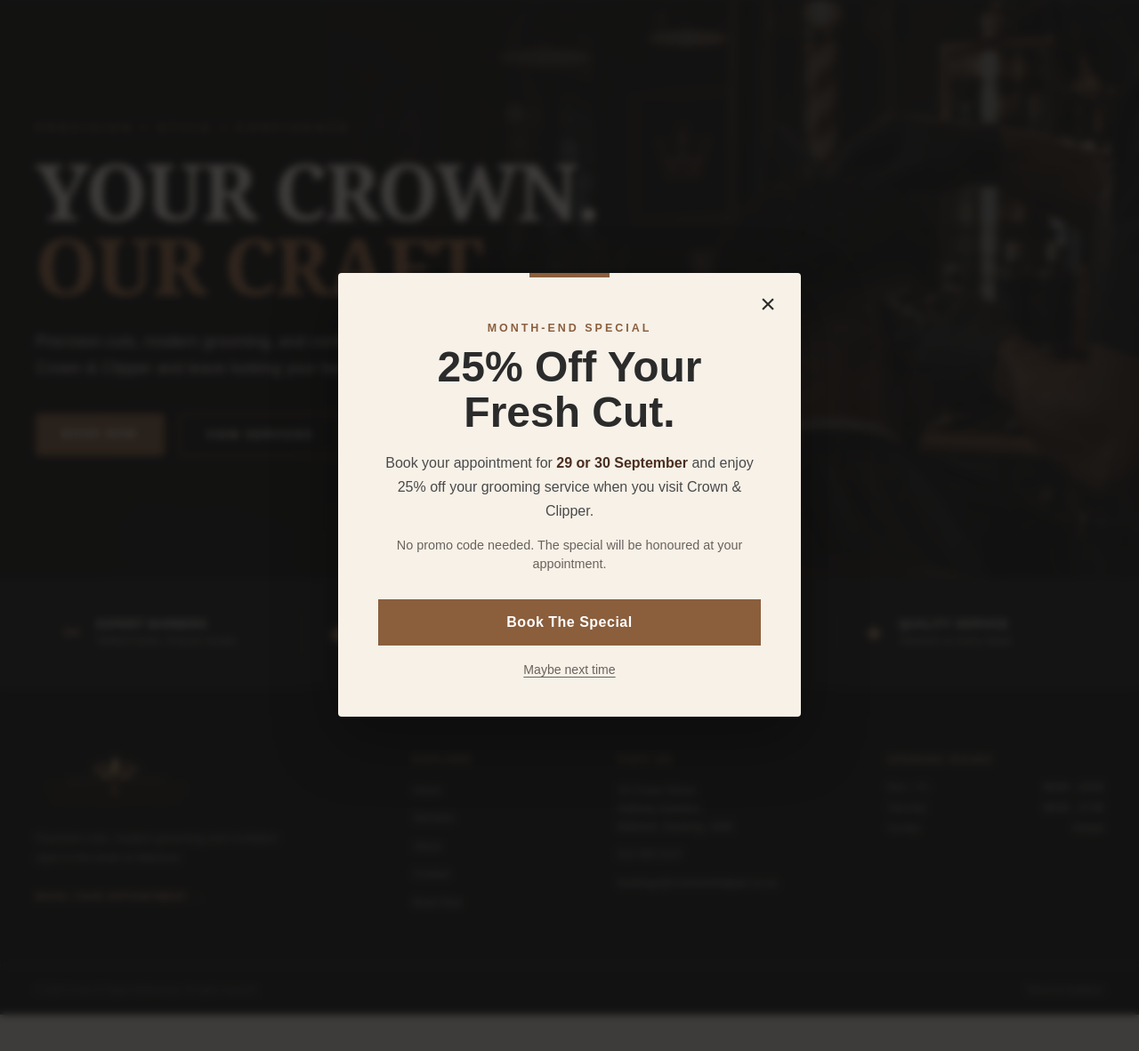
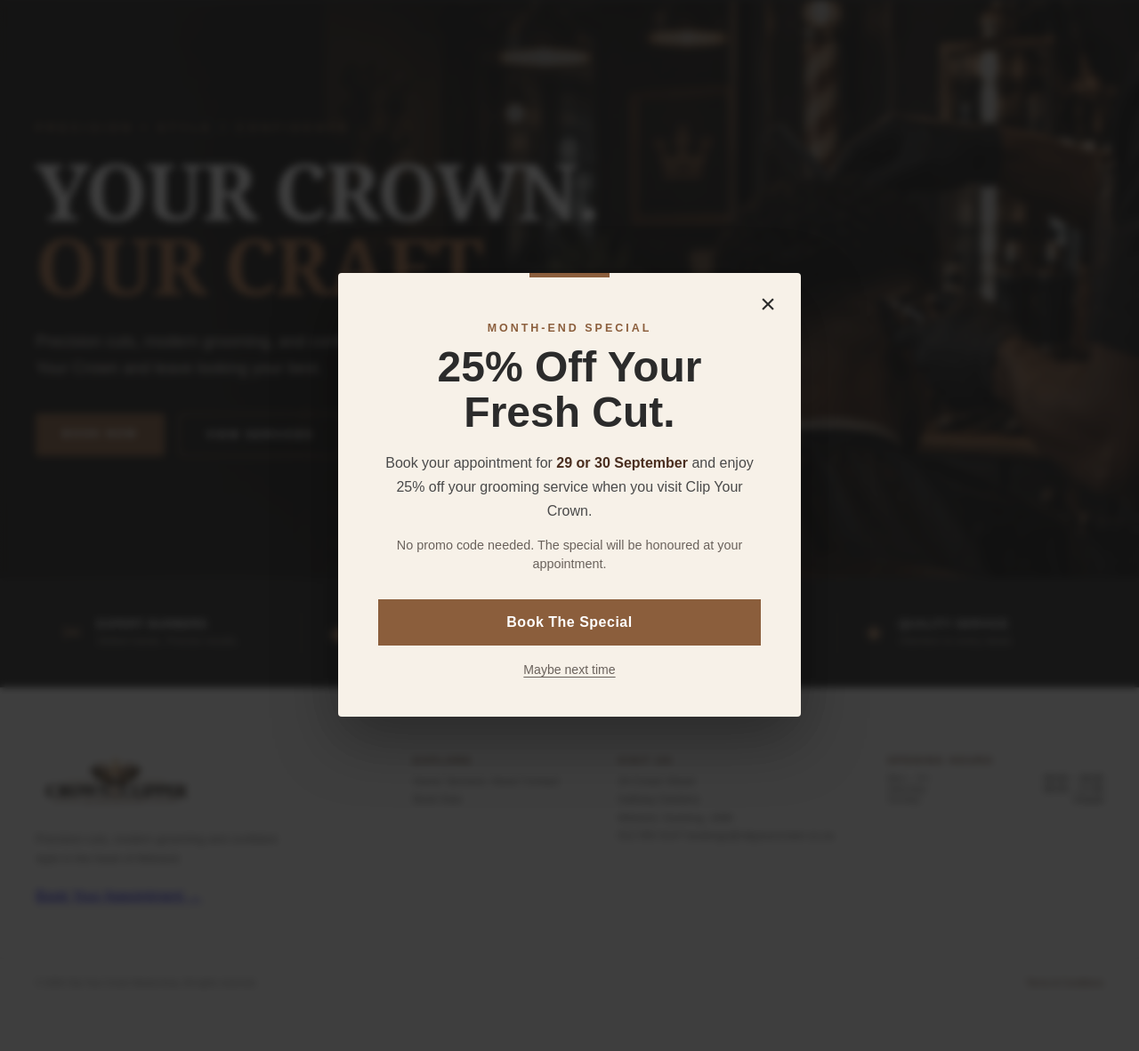
Before and after one commit to LSebetha/crown-and-clipper, a Flask app: page / in a window 1280 px wide. Shown: the part 88-1270 px from the top of the page at 89% size. Run offline with Flask 3, Linux system fonts and the light colour scheme; some libraries are stand-ins or nearby versions.

Commit message:
Update website branding and theme

```diff
--- a/app.py
+++ b/app.py
@@ -106,7 +106,7 @@
         return jsonify({
             "success": False,
             "message":
-                "Crown & Clipper is closed on Sundays. "
+                "Clip Your Crown is closed on Sundays. "
                 "Please choose another date."
         }), 400
 
--- a/styles/css/style.css
+++ b/styles/css/style.css
@@ -9,15 +9,16 @@
 }
 
 :root {
-    --charcoal: #2b2b2b;
-    --charcoal-dark: #181818;
-
-    --cream: #f7f1e8;
-    --brown: #8b5e3c;
-    --dark-brown: #4a2e1f;
-
-    --white: #ffffff;
-    --muted: #b8b0a6;
+    --charcoal: #333333;
+    --charcoal-dark: #242424;
+
+    --cream: #FFFFFF;
+    --brown: #8B5E3C;
+    --dark-brown: #65432E;
+    --sand: #E8D8C8;
+
+    --white: #FFFFFF;
+    --muted: #6B6B6B;
 }
 
 html {
@@ -138,7 +139,6 @@
 
 .hero {
     min-height: 650px;
-
     position: relative;
 
     display: flex;
@@ -147,9 +147,9 @@
     background:
         linear-gradient(
             90deg,
-            rgba(15, 12, 10, 0.97) 0%,
-            rgba(15, 12, 10, 0.88) 42%,
-            rgba(15, 12, 10, 0.35) 100%
+            rgba(25, 25, 25, 0.72) 0%,
+            rgba(25, 25, 25, 0.48) 42%,
+            rgba(25, 25, 25, 0.12) 100%
         ),
         url("../images/hero.png");
 
@@ -235,11 +235,11 @@
 
 .btn-primary {
     background-color: var(--brown);
-    color: white;
+    color: #FFFFFF;
 }
 
 .btn-primary:hover {
-    background-color: #a06d47;
+    background-color: var(--dark-brown);
     transform: translateY(-2px);
 }
 
@@ -349,9 +349,15 @@
         padding: 8px 0;
     }
 
-    .book-nav {
-        text-align: center;
-    }
+   .book-nav {
+    background-color: var(--brown);
+
+    padding: 13px 23px;
+    border-radius: 4px;
+
+    text-transform: uppercase;
+    letter-spacing: 1px;
+}
 
 
     /* HERO */
@@ -458,11 +464,10 @@
 
 
 .section-label {
-    color: #c49368;
+    color: var(--brown);
 
     font-size: 11px;
     font-weight: bold;
-
     letter-spacing: 4px;
 }
 
@@ -1729,9 +1734,10 @@
 ================================ */
 
 .site-footer {
-    background-color: #11100f;
-
-    color: var(--cream);
+    background-color: #FFFFFF;
+    color: var(--charcoal-dark);
+
+    border-top: 1px solid #E5E5E5;
 }
 
 
@@ -1758,56 +1764,27 @@
 
 .footer-brand > p {
     max-width: 300px;
-
     margin-bottom: 22px;
 
-    color: #8f8881;
+    color: #666666;
 
     font-size: 13px;
     line-height: 1.7;
 }
 
-
-.footer-book {
-    color: #c49368;
-
-    font-size: 11px;
-    font-weight: bold;
-
-    letter-spacing: 1px;
-
-    text-decoration: none;
-    text-transform: uppercase;
-}
-
-
-.footer-column {
-    display: flex;
-
-    flex-direction: column;
-
-    align-items: flex-start;
-
-    gap: 11px;
-}
-
-
 .footer-column h3 {
     margin-bottom: 8px;
 
-    color: #c49368;
+    color: var(--dark-brown);
 
     font-size: 11px;
-
     letter-spacing: 2px;
-
     text-transform: uppercase;
 }
-
 
 .footer-column a,
 .footer-column p {
-    color: #9d9690;
+    color: #666666;
 
     font-size: 12px;
     line-height: 1.7;
@@ -1815,50 +1792,38 @@
     text-decoration: none;
 }
 
-
 .footer-column a:hover {
-    color: var(--cream);
-}
-
+    color: var(--brown);
+}
 
 .footer-hours {
     width: 100%;
 
     display: flex;
-
     justify-content: space-between;
 
     gap: 15px;
 
-    color: #9d9690;
-
+    color: #666666;
     font-size: 11px;
 }
 
-
 .footer-hours strong {
-    color: #c6beb6;
-
+    color: var(--charcoal-dark);
     font-weight: normal;
 }
-
 
 .footer-social {
     display: flex;
-
     gap: 15px;
 
     margin-top: 12px;
 
-    color: #c49368;
-
+    color: var(--brown);
     font-size: 10px;
-
     letter-spacing: 1px;
-
     text-transform: uppercase;
 }
-
 
 .footer-bottom {
     max-width: 1300px;
@@ -1867,28 +1832,23 @@
     padding: 22px 40px;
 
     display: flex;
-
     justify-content: space-between;
 
     gap: 20px;
 
-    border-top: 1px solid #2c2926;
-
-    color: #68625d;
-
+    border-top: 1px solid #E5E5E5;
+
+    color: #777777;
     font-size: 10px;
 }
 
-
 .footer-bottom a {
-    color: #8f8881;
-
+    color: var(--dark-brown);
     text-decoration: none;
 }
 
-
 .footer-bottom a:hover {
-    color: var(--cream);
+    color: var(--brown);
 }
 
 
--- a/styles/js/main.js
+++ b/styles/js/main.js
@@ -160,7 +160,7 @@
         if (selectedDate.getDay() === 0) {
 
             alert(
-                "Crown & Clipper is closed on Sundays. Please choose another date."
+                "Clip Your Crown is closed on Sundays. Please choose another date."
             );
 
             bookingDate.value = "";
@@ -308,7 +308,7 @@
                 // "That barber is already booked..."
                 //
                 // Sunday:
-                // "Crown & Clipper is closed..."
+                // "Clip Your Crown is closed..."
                 //
                 // Other server error:
                 // appropriate backend message
@@ -473,15 +473,15 @@
 
 
         const title =
-            `${booking.service} - Crown & Clipper`;
+            `${booking.service} - Clip Your Crown`;
 
 
         const details =
-            `Appointment with ${booking.barber} at Crown & Clipper Barbershop.`;
+            `Appointment with ${booking.barber} at Clip Your Crown Barbershop.`;
 
 
         const location =
-            "Crown & Clipper Barbershop, 24 Crown Street, Halfway Gardens, Midrand, Gauteng, 1686";
+            "Clip Your Crown Barbershop, 24 Crown Street, Halfway Gardens, Midrand, Gauteng, 1686";
 
 
         const url =
@@ -546,15 +546,15 @@
         const icsContent =
 `BEGIN:VCALENDAR
 VERSION:2.0
-PRODID:-//Crown & Clipper//Booking//EN
+PRODID:-//Clip Your Crown//Booking//EN
 BEGIN:VEVENT
 UID:${Date.now()}@crownandclipper
 DTSTAMP:${formatICSDate(new Date())}
 DTSTART:${formatICSDate(start)}
 DTEND:${formatICSDate(end)}
-SUMMARY:${booking.service} - Crown & Clipper
-DESCRIPTION:Appointment with ${booking.barber} at Crown & Clipper Barbershop.
-LOCATION:Crown & Clipper Barbershop, 24 Crown Street, Halfway Gardens, Midrand, Gauteng, 1686
+SUMMARY:${booking.service} - Clip Your Crown
+DESCRIPTION:Appointment with ${booking.barber} at Clip Your Crown Barbershop.
+LOCATION:Clip Your Crown Barbershop, 24 Crown Street, Halfway Gardens, Midrand, Gauteng, 1686
 END:VEVENT
 END:VCALENDAR`;
 
--- a/templates/index.html
+++ b/templates/index.html
@@ -4,7 +4,7 @@
     <meta charset="UTF-8">
     <meta name="viewport" content="width=device-width, initial-scale=1.0">
 
-    <title>Crown & Clipper | Barbershop</title>
+    <title>Clip Your Crown | Barbershop</title>
 
     <link
         rel="stylesheet"
@@ -22,7 +22,7 @@
             <a href="/" class="brand">
     <img
         src="{{ url_for('static', filename='images/logo.png') }}"
-        alt="Crown & Clipper Barbershop"
+        alt="Clip Your Crown Barbershop"
         class="brand-logo"
     >
 </a>
@@ -64,7 +64,7 @@
 
                 <p class="hero-description">
                     Precision cuts, modern grooming, and confident style.
-                    Step into Crown & Clipper and leave looking your best.
+                    Step into Clip Your Crown and leave looking your best.
                 </p>
 
                 <div class="hero-buttons">
@@ -142,7 +142,7 @@
 
                 <img
                     src="{{ url_for('static', filename='images/logo.png') }}"
-                    alt="Crown & Clipper Barbershop"
+                    alt="Clip Your Crown Barbershop"
                     class="footer-logo"
                 >
 
@@ -185,8 +185,8 @@
                     012 555 0147
                 </a>
 
-                <a href="mailto:bookings@crownandclipper.co.za">
-                    bookings@crownandclipper.co.za
+                <a href="mailto:bookings@clipyourcrown.co.za">
+                    bookings@clipyourcrown.co.za
                 </a>
 
             </div>
@@ -219,7 +219,7 @@
         <div class="footer-bottom">
 
             <p>
-                © 2026 Crown & Clipper Barbershop.
+                © 2026 Clip Your Crown Barbershop.
                 All rights reserved.
             </p>
 
@@ -258,7 +258,7 @@
             Book your appointment for
             <strong>29 or 30 September</strong>
             and enjoy 25% off your grooming service
-            when you visit Crown & Clipper.
+            when you visit Clip Your Crown.
         </p>
 
         <p class="promo-note">
```
Also changed, not shown: templates/about.html (+5 -5 lines), templates/booking.html (+7 -7 lines), templates/contact.html (+7 -7 lines), templates/services.html (+9 -9 lines), templates/terms.html (+9 -9 lines).
